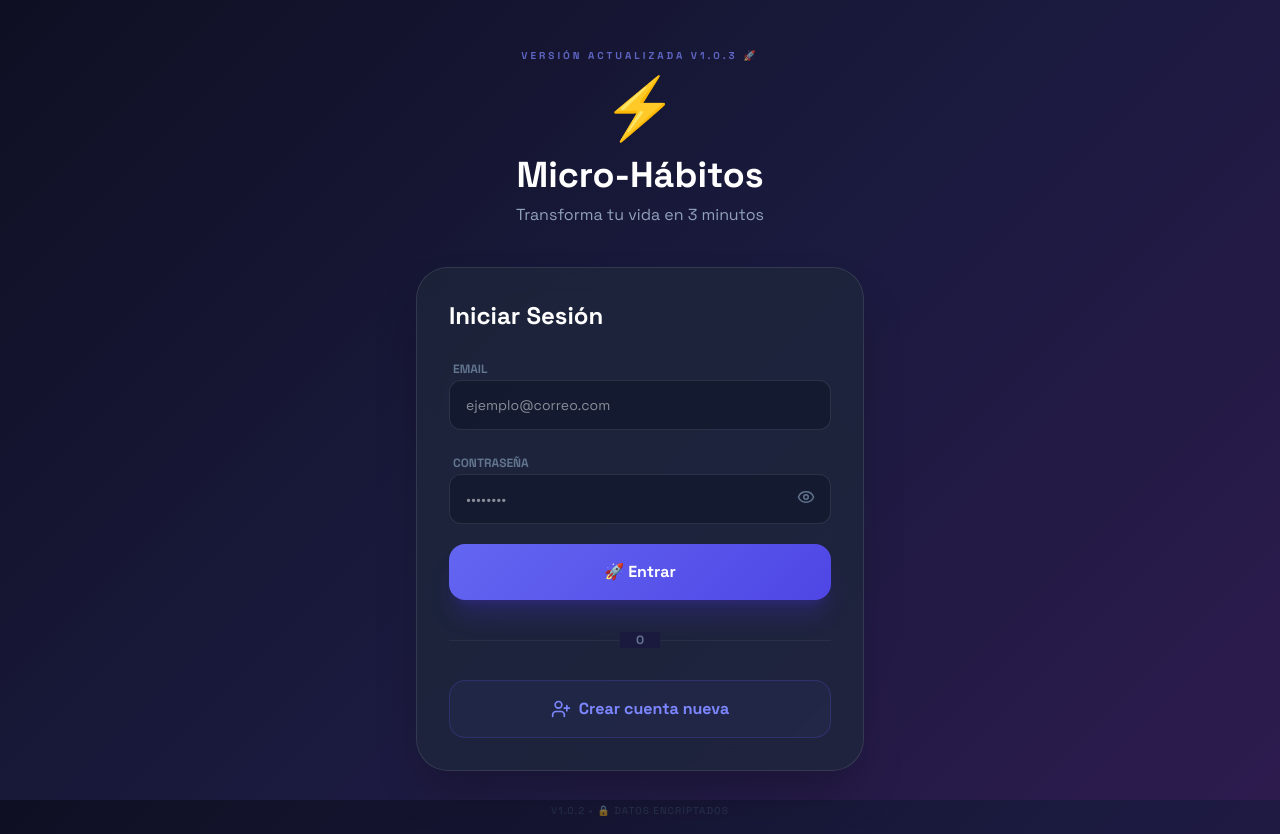
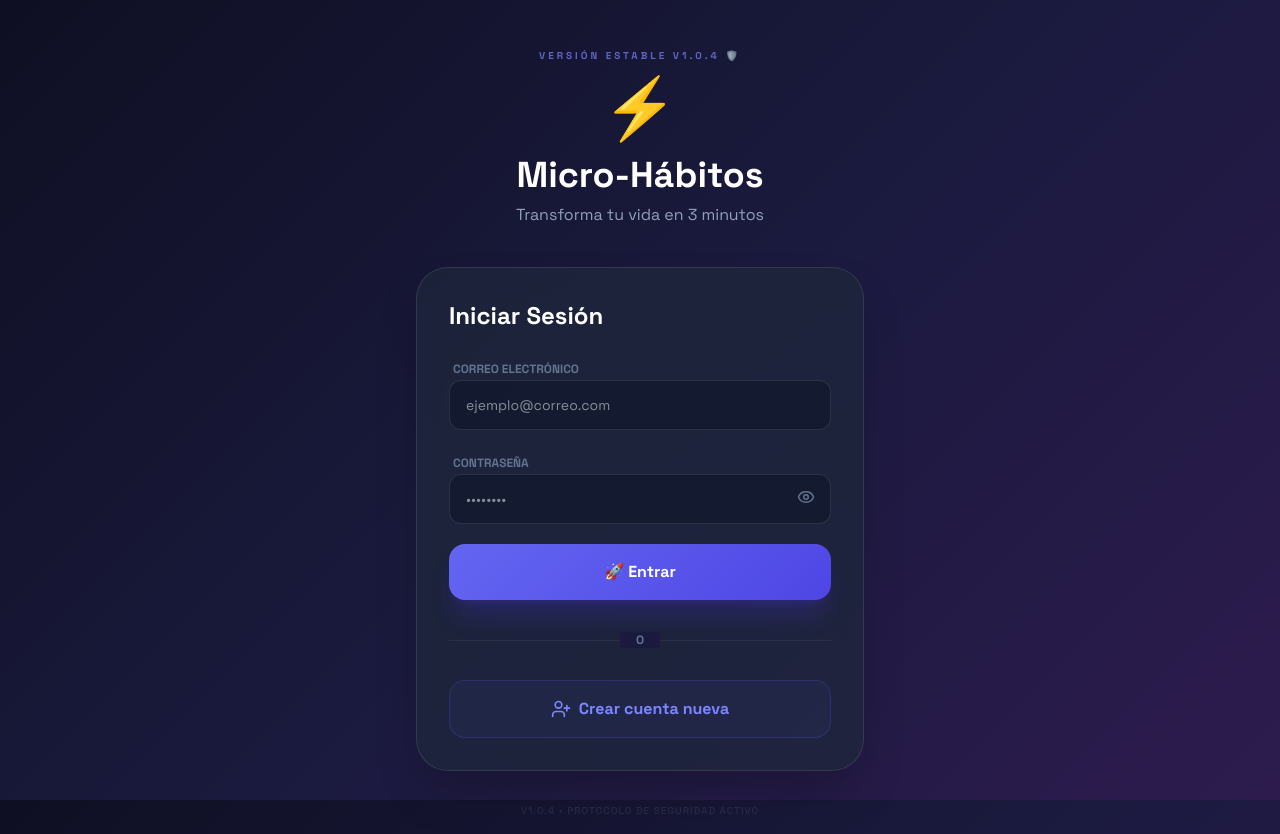
Before and after one commit to juliansc431/habitos-3-minutos, a React (Vite) app: page / in a window 1280 px wide. Built offline with nearby package versions, Linux system fonts and the light colour scheme; no server answers.

Commit message:
Fix: v1.0.4 - Desactivar traducción automática para evitar crash en móvil

```diff
--- a/index.html
+++ b/index.html
@@ -7,6 +7,7 @@
   <meta name="viewport" content="width=device-width, initial-scale=1.0" />
   <link href="https://fonts.googleapis.com/css2?family=Space+Grotesk:wght@300;400;500;600;700&display=swap"
     rel="stylesheet">
+  <meta name="google" content="notranslate" />
   <title>Micro-Hábitos Express</title>
 </head>
 
--- a/src/features/auth/AuthScreen.jsx
+++ b/src/features/auth/AuthScreen.jsx
@@ -83,7 +83,7 @@ export default function AuthScreen() {
         <div key="auth-container" className="w-full max-w-md pt-8">
             <div className="text-center mb-10">
                 <p className="text-[10px] text-indigo-400 font-black uppercase tracking-[0.3em] mb-4 opacity-70">
-                    Versión Actualizada v1.0.3 🚀
+                    Versión Estable v1.0.4 🛡️
                 </p>
                 <div className="text-6xl mb-4">⚡</div>
                 <h1 className="text-4xl font-bold mb-2 text-white">Micro-Hábitos</h1>
@@ -97,7 +97,7 @@ export default function AuthScreen() {
 
                 <form onSubmit={handleSubmit} className="space-y-5">
                     <div className="space-y-1.5">
-                        <label className="text-xs font-bold text-slate-500 uppercase px-1">Email</label>
+                        <label className="text-xs font-bold text-slate-500 uppercase px-1">Correo Electrónico</label>
                         <input
                             name="email"
                             type="email"
@@ -176,7 +176,7 @@ export default function AuthScreen() {
             </div>
 
             <p className="mt-8 text-center text-[10px] text-slate-700 font-medium uppercase tracking-widest opacity-50">
-                v1.0.2 • 🔒 Datos Encriptados
+                v1.0.4 • Protocolo de Seguridad Activo
             </p>
         </div>
     );
```
